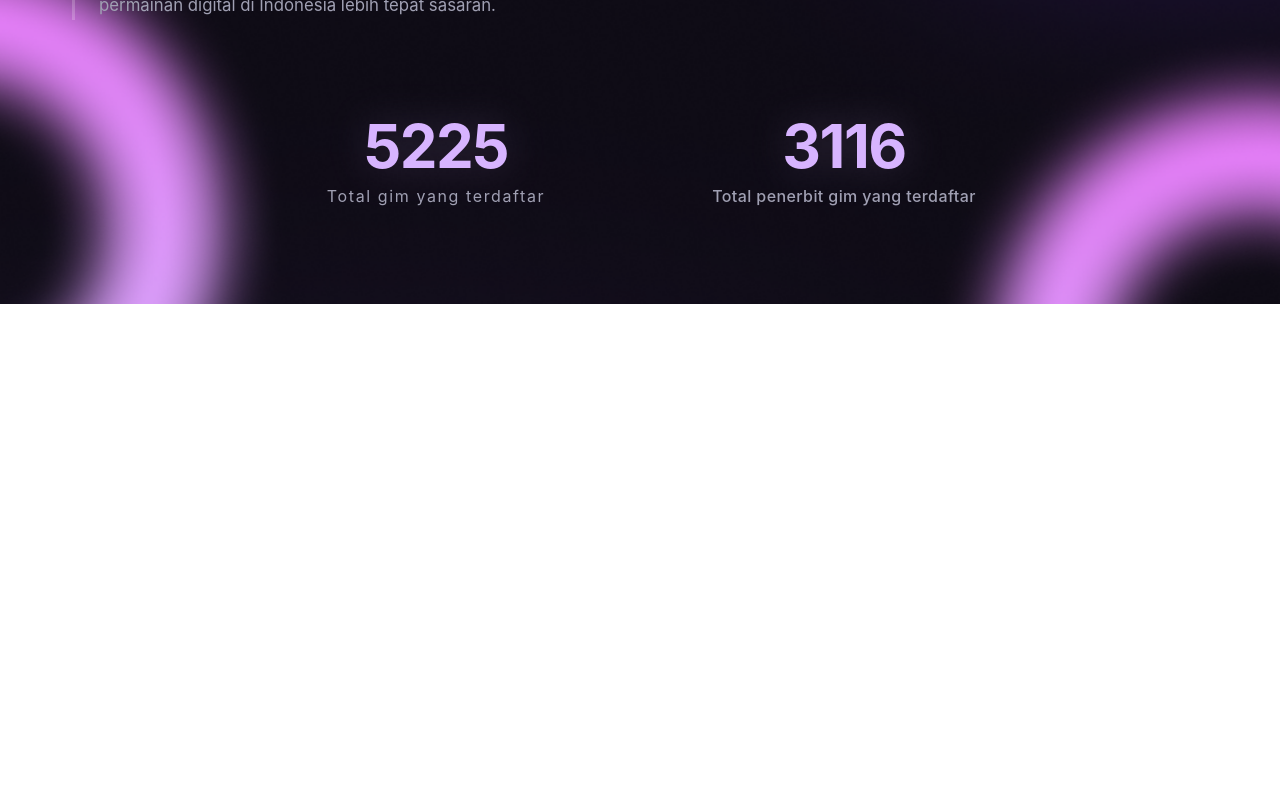
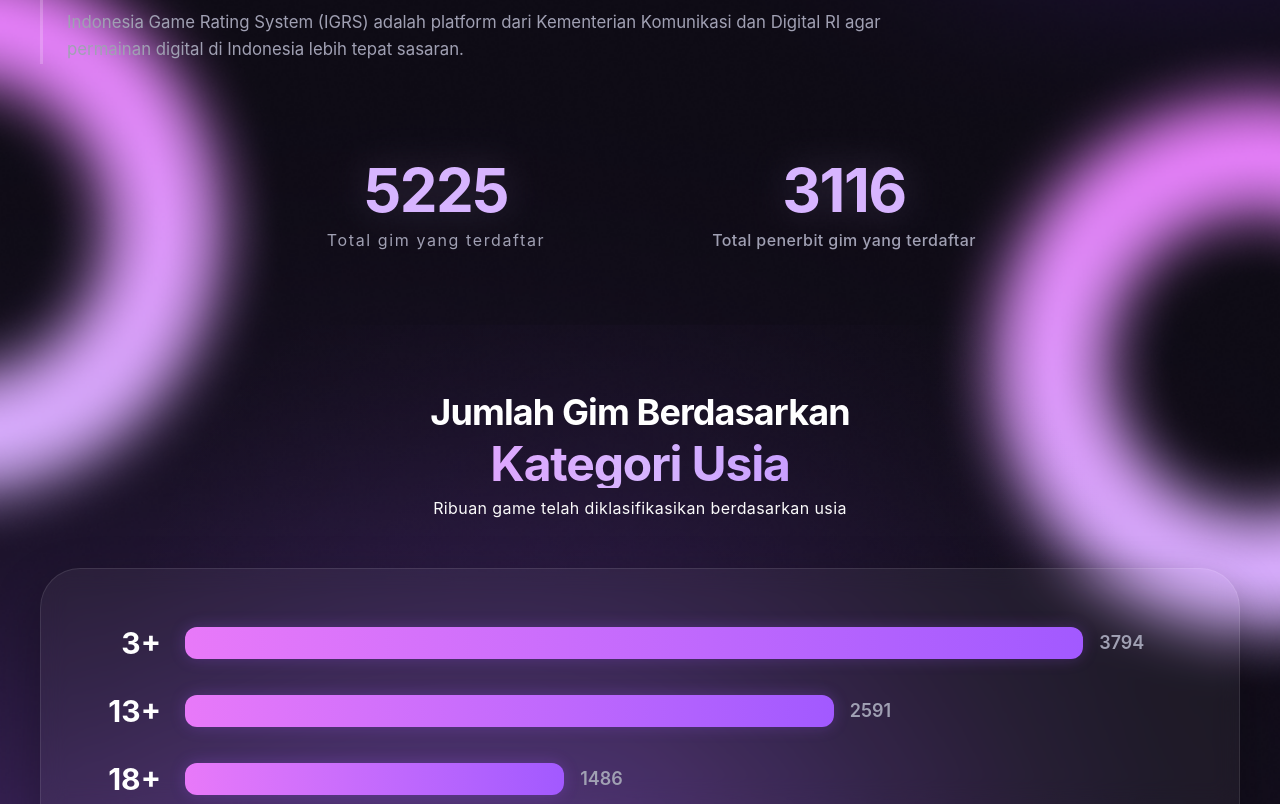
Before and after one commit to ak7prisma/redesign-chalange-team-2, a React (Vite) app in the folder frontend/: page / in a window 1280 px wide. Shown: the part 1020-1824 px from the top of the page. Before the commit the page ends 1324 px from the top, so only its background shows below. Built offline with nearby package versions, Linux system fonts and the light colour scheme.

Commit message:
feat: slice chart age

```diff
--- a/frontend/src/App.jsx
+++ b/frontend/src/App.jsx
@@ -4,7 +4,7 @@
 
 export default function App() {
   return (
-    <div className="bg-primary-1 bg-[url('/HomeBg.png')] bg-cover bg-top bg-no-repeat text-white min-h-screen font-sans overflow-x-hidden relative selection:bg-primary-4 selection:text-white">
+    <div className="bg-primary-1 bg-[url('/HomeBg.png')] bg-cover bg-top bg-no-repeat text-white min-h-screen font-sans overflow-hidden relative selection:bg-primary-4 selection:text-white">
       <Navbar />
       <Home />
     </div>
--- a/frontend/src/components/Home/About.jsx
+++ b/frontend/src/components/Home/About.jsx
@@ -8,7 +8,7 @@
   };
 
   return (
-    <section className="relative max-w-[1200px] mx-auto px-8 py-24 z-20">
+    <section className="relative max-w-[1200px] mx-auto z-20">
       <motion.div
         initial="hidden"
         whileInView="visible"
--- /dev/null
+++ b/frontend/src/components/Home/AgeCategoryChart.jsx
@@ -0,0 +1,82 @@
+import React from 'react';
+import { motion } from 'framer-motion';
+
+export default function AgeCategoryChart() {
+  const fadeInUp = {
+    hidden: { opacity: 0, y: 30 },
+    visible: { opacity: 1, y: 0, transition: { duration: 0.8, ease: "easeOut" } }
+  };
+
+  const chartData = [
+    { label: '3+', value: 3794, percentage: 90 },
+    { label: '13+', value: 2591, percentage: 65 },
+    { label: '18+', value: 1486, percentage: 38 },
+    { label: '15+', value: 298, percentage: 8 },
+    { label: '7+', value: 17, percentage: 1.5 },
+  ];
+
+  return (
+    <section className="relative max-w-[1200px] mx-auto z-20">
+      {/* Background Blur */}
+      <div className="absolute top-1/2 left-1/2 -translate-x-1/2 -translate-y-1/2 w-[120%] h-[120%] bg-[radial-gradient(circle_at_center,rgba(162,89,255,0.08)_0%,transparent_65%)] pointer-events-none z-0" />
+
+      <motion.div
+        initial="hidden"
+        whileInView="visible"
+        viewport={{ once: true, margin: "-100px" }}
+        variants={fadeInUp}
+        className="relative z-10 space-y-12"
+      >
+        {/* Header */}
+        <div className="text-center space-y-2">
+          <h3 className="text-3xl md:text-4xl font-bold text-white tracking-tight">
+            Jumlah Gim Berdasarkan
+          </h3>
+          <h4 className="text-4xl md:text-5xl font-bold text-primary-5 bg-gradient-to-r from-primary-6 via-primary-5 to-primary-4 bg-clip-text text-transparent tracking-tight">
+            Kategori Usia
+          </h4>
+          <p className="text-neutral-6 text-sm md:text-base font-normal tracking-wide">
+            Ribuan game telah diklasifikasikan berdasarkan usia
+          </p>
+        </div>
+
+        {/* Chart Card */}
+        <div className="bg-white/5 backdrop-blur-md border border-white/10 rounded-[2.5rem] p-8 md:p-14 shadow-[0_20px_50px_rgba(0,0,0,0.3)]">
+          <div className="space-y-8">
+            {chartData.map((item, index) => (
+              <div key={index} className="flex items-center gap-6">
+                {/* Age Label */}
+                <span className="w-16 text-right font-bold text-2xl md:text-3xl text-white select-none">
+                  {item.label}
+                </span>
+
+                {/* Progress Bar & Value Wrapper */}
+                <div className="flex-1 flex items-center gap-4">
+                  <motion.div
+                    initial={{ width: 0 }}
+                    whileInView={{ width: `${item.percentage}%` }}
+                    viewport={{ once: true }}
+                    transition={{ duration: 1.2, delay: index * 0.1, ease: "easeOut" }}
+                    className="h-8 bg-gradient-to-r from-primary-6 to-primary-4 rounded-xl shadow-[0_0_15px_rgba(162,89,255,0.25)]"
+                  />
+                  <span className="text-neutral-5 text-base md:text-lg font-semibold select-none whitespace-nowrap">
+                    {item.value}
+                  </span>
+                </div>
+              </div>
+            ))}
+          </div>
+
+          {/* X Axis Labels */}
+          <div className="flex justify-between pl-22 pr-22 mt-8 text-sm font-semibold text-neutral-5 select-none border-t border-white/5 pt-4">
+            <span>0</span>
+            <span>1000</span>
+            <span>2000</span>
+            <span>3000</span>
+            <span>4000</span>
+          </div>
+        </div>
+      </motion.div>
+    </section>
+  );
+}
--- a/frontend/src/pages/Home.jsx
+++ b/frontend/src/pages/Home.jsx
@@ -1,12 +1,14 @@
 import React from 'react';
 import Hero from '../components/Home/Hero';
 import About from '../components/Home/About';
+import AgeCategoryChart from '../components/Home/AgeCategoryChart';
 
 export default function Home() {
   return (
-    <>
+    <div className="relative z-20 space-y-35">
       <Hero />
       <About />
-    </>
+      <AgeCategoryChart />
+    </div>
   );
 }
```
